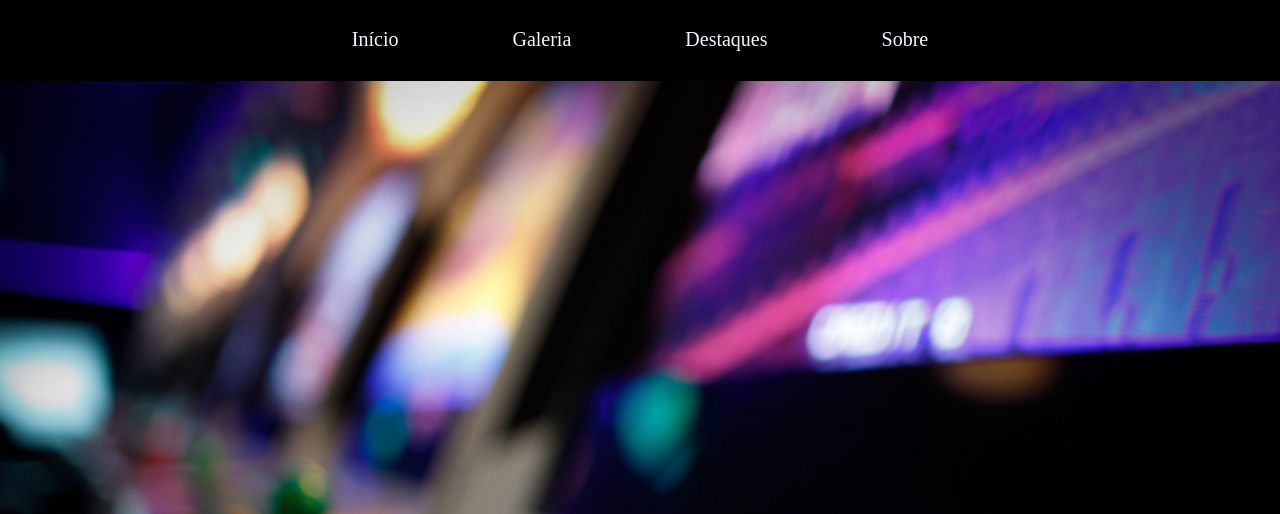
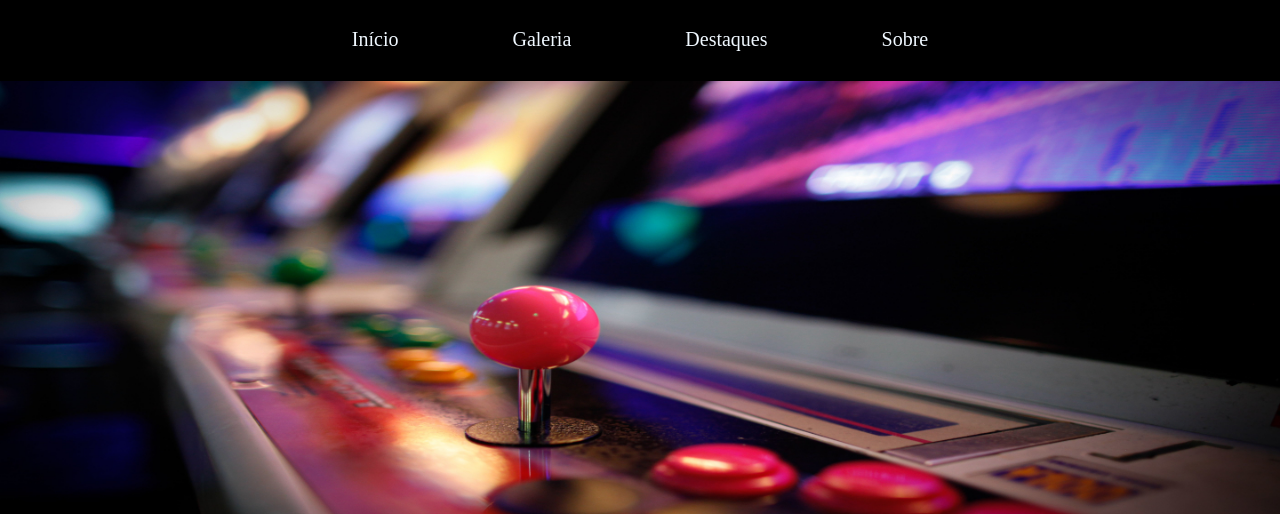
Before and after one commit to ImPachecoDev/Pixel-Zone, a plain HTML site: page index.html in a window 1280 px wide. Shown: the part 378-892 px from the top of the page. Drawn offline with Linux system fonts and the light colour scheme.

Commit message:
Mudança de imagem de hero na resolução 1024px

```diff
--- a/css/style.css
+++ b/css/style.css
@@ -201,8 +201,11 @@ footer p {
     font-size: 20px;
   }
   .img-hero {
-    height: 768px;
     background-image: url(../img/fliperama-tablet.jpg);
+    min-height: 60vh;
+    background-size: cover;
+    background-position: center;
+    background-repeat: no-repeat;
   }
   .hero h2 {
     font-size: 40px;
@@ -243,6 +246,12 @@ footer p {
     grid-template-columns: repeat(auto-fit, minmax(322px, 1fr));
     justify-items: center;
   }
+  .img-hero {
+    background-image: url(../img/fliperama-descktop.jpg);
+    background-position: center;
+    background-size: cover;
+    background-repeat: no-repeat;
+  }
   .about .img-sobre {
     background-image: url(../img/gameover-about.jpg);
     height: 400px;
@@ -266,10 +275,6 @@ footer p {
   .menu {
     padding: 50px;
     font-size: 40px;
-  }
-  .img-hero {
-    height: 1440px;
-    background-image: url(../img/fliperama-tablet.jpg);
   }
   .hero h2 {
     font-size: 60px;
```
